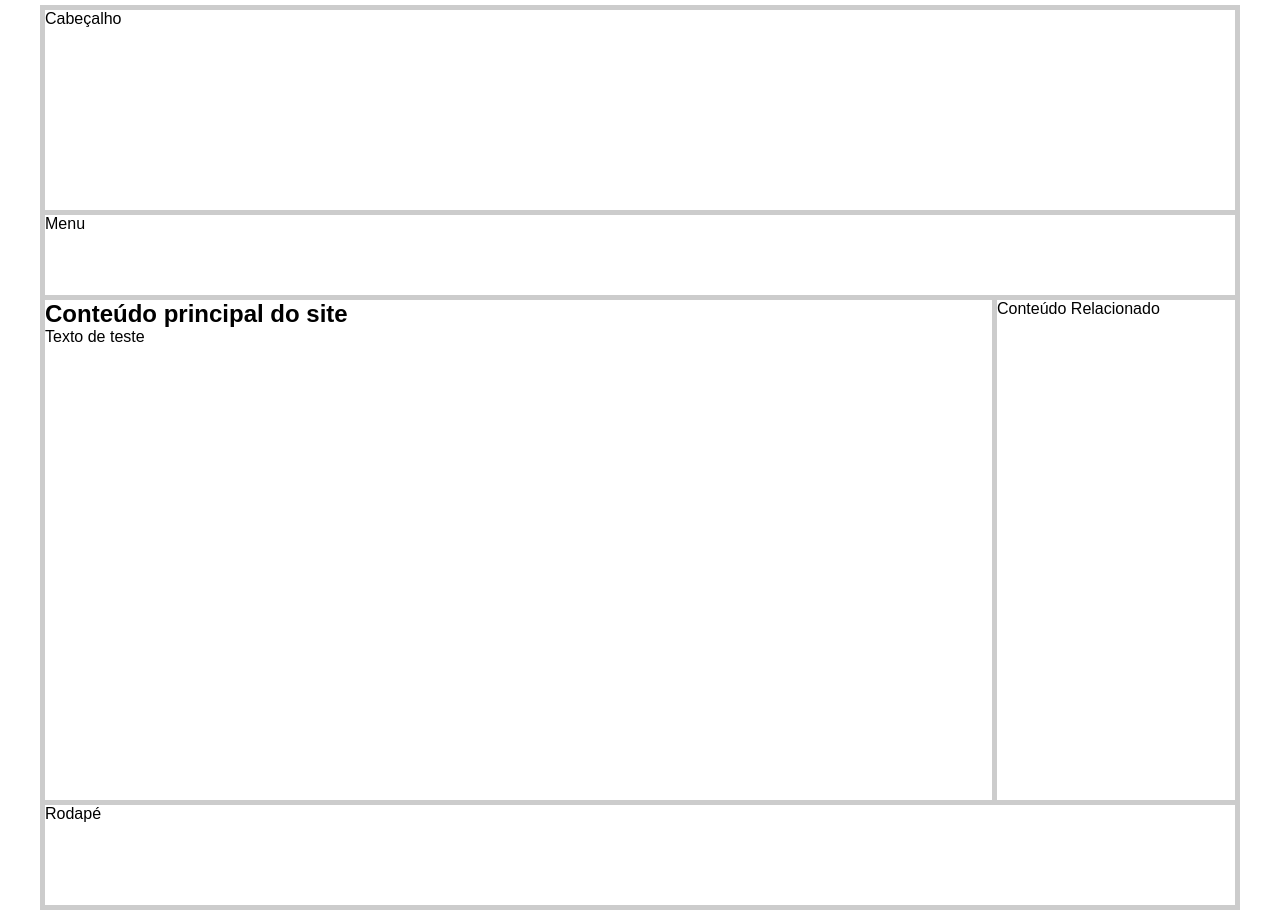
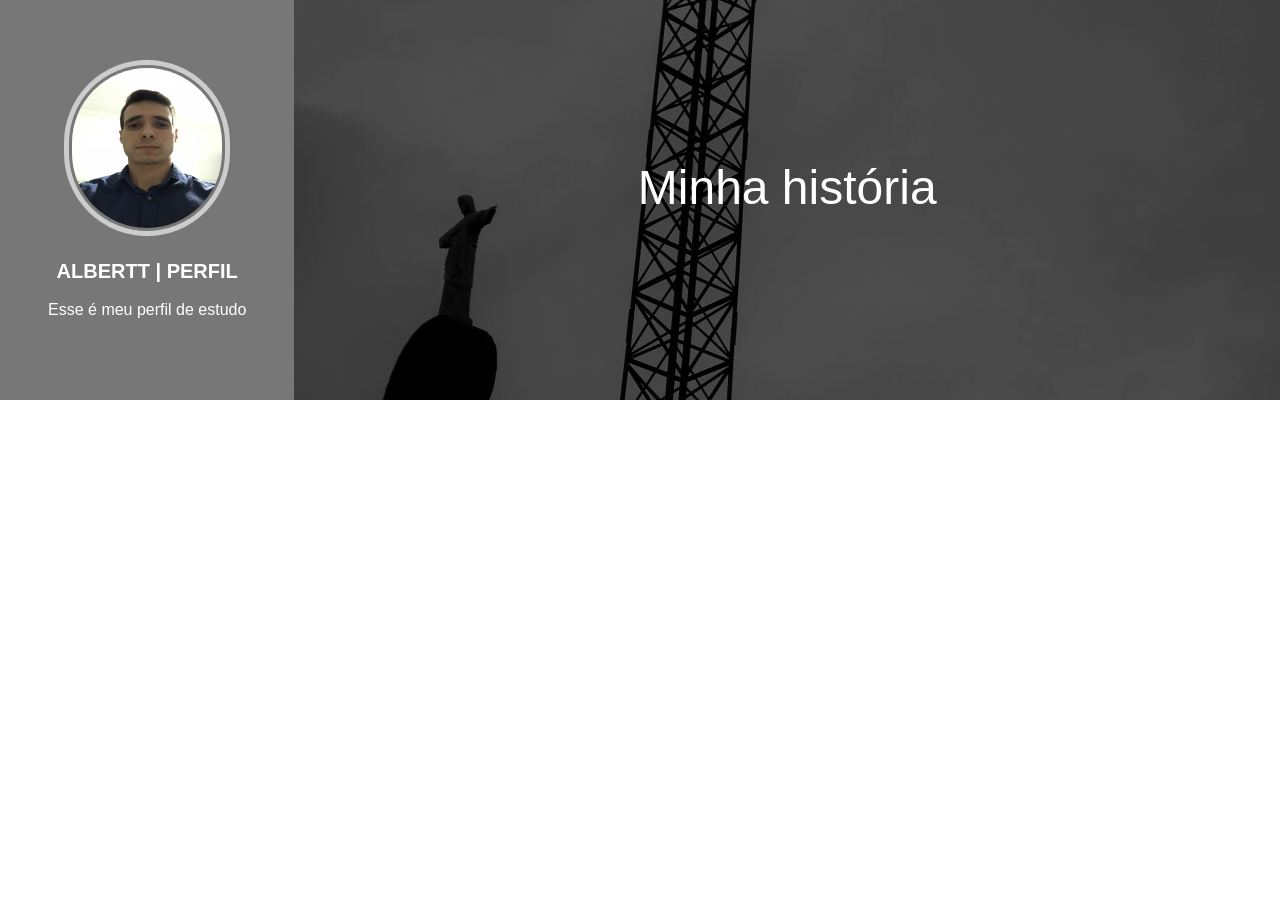
Before and after one commit to AlberttSantos/HTML5-CSS3, a plain HTML site: page Aula1.html in a window 1280 px wide. After the commit the page ends 800 px from the top, so only its background shows below. Drawn offline with Linux system fonts and the light colour scheme.

Commit message:
Aula 12 - Trabalhando no header

```diff
--- a/Aula1.html
+++ b/Aula1.html
@@ -5,12 +5,29 @@
         <title>Curso HTML5</title>
         <meta name="author" content="Albertt Aurélio">
         <meta name="description" content="Curso de HTML5 e CSS3">
-        <link rel="stylesheet" href="css/style.css"> <!-- criar css aqui -->
+        <link rel="stylesheet" href="css/style_aula12.css"> <!-- criar css aqui -->
     </head>
 
     <body>
         <div class="main">
-            <header>Cabeçalho</header>
+            <div class="principal">
+            <header>
+                <section class="logo">
+                    <figure>
+                        <img src="imagens/eu2.jpg" alt="Pico da Bandeira" title="Pico da Bandeira" class="img_perfil">
+                        <figcaption>
+                            <h1>ALBERTT | PERFIL</h1>
+                            <br>
+                            Esse é meu perfil de estudo
+                        </figcaption>
+                    </figure>
+                </section>
+                <section class="fundo">
+                    <h2>Minha história</h2>
+                </section>
+            </header>
+        </div>
+        <!--
             <nav>Menu</nav>
             <div class="body">
                 <section>
@@ -25,7 +42,9 @@
                     <aside>Conteúdo Relacionado</aside>
             </div>
             <footer>Rodapé</footer>
-        </div>
+            -->
+      </div>
+
     </body>
 
 </html>
--- /dev/null
+++ b/css/style_aula12.css
@@ -0,0 +1,80 @@
+*{
+  margin: 0;
+  padding: 0;
+}
+
+.principal{
+  width: 100%;
+  height: 400px;
+}
+
+header{
+  width: 100%;
+  height: 400px;
+}
+
+.logo{
+  background-color: #777;
+  width: 23%;
+  float: left;
+  height: 400px;
+  color: #fff;
+  font: 100% Arial;
+}
+
+figure{
+  margin: auto;
+  text-align: center;
+  margin-top: 60px;
+  width: 200px;
+}
+
+
+.img_perfil{
+  width: 150px;
+  height: 160px;
+  border: 5px solid #ccc;
+  border-radius: 100px;
+  padding: 3px;
+  transition: 0.5s;
+}
+
+.img_perfil:hover{
+  transform: scale(1.1); /* Aumenta a imagem de tamanho*/
+  transition: 0.5s;
+}
+
+h1{
+   font-size: 20px;
+}
+
+figcaption, h1{
+  margin-top: 20px;
+
+}
+
+.fundo{
+  width: 77%;
+  height: 400px;
+  float: left;
+  background-image: url(../imagens/icone.jpg);
+  background-repeat: no-repeat;
+  background-position: 40%;
+}
+
+h2{
+  font: 3em Arial;
+  color: #fff;
+  text-align: center;
+  background-color: rgba(0, 0, 0, .6);
+  width: 100%;
+  height: 100%;
+  box-sizing: border-box; /* Não deixa o elemento sair da box*/
+  padding-top: 160px;
+  transition: 1s;
+}
+
+h2:hover{ /* Ao passar o mouse sobre o H2 clarea a cor de fundo */
+   background-color: rgba(0, 0, 0, .2);
+   transition: 1s; /* Demora 1s para aplicar o hover */
+}
```
Also changed, not shown: imagens/eu2.jpg (added).
